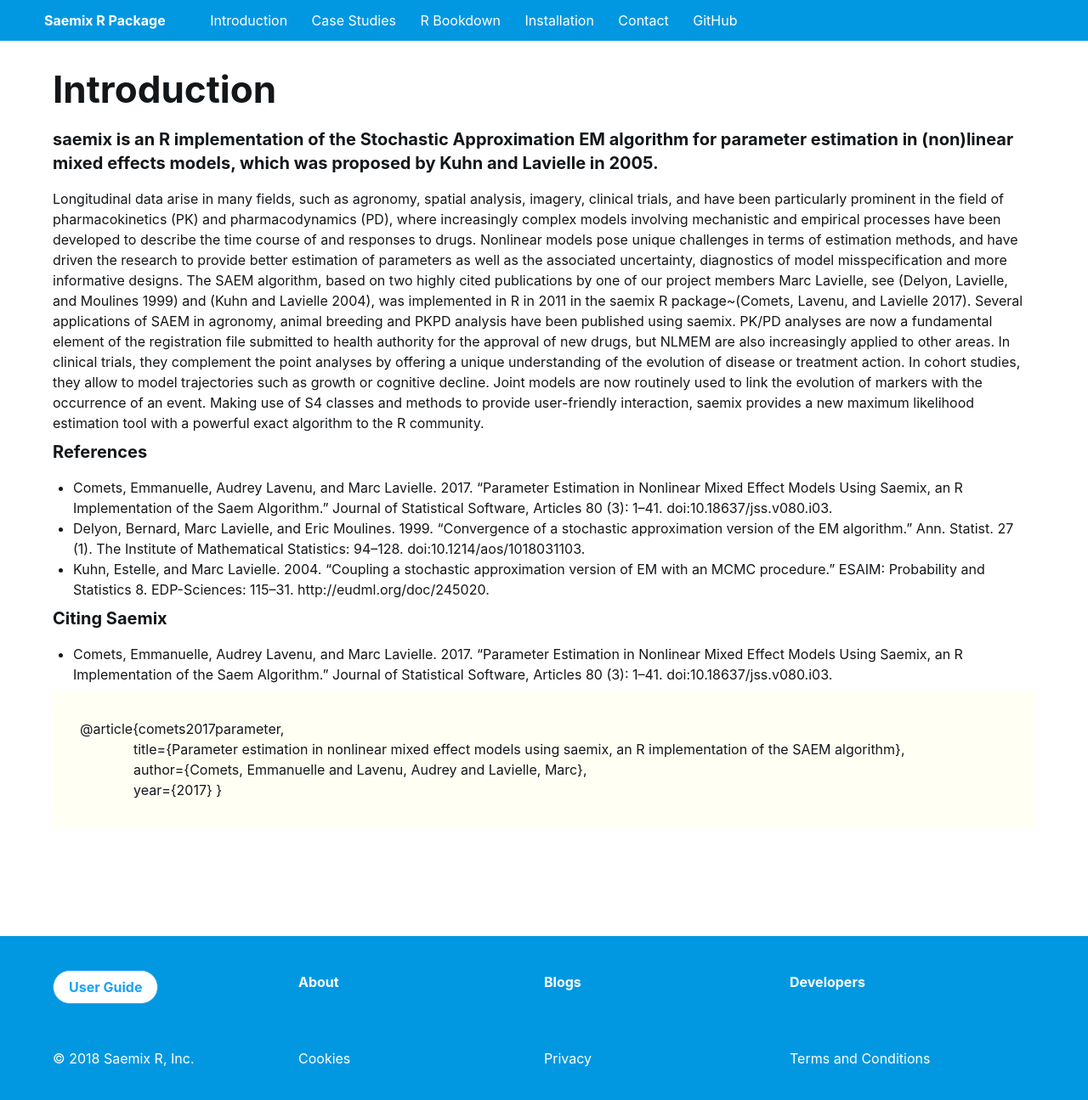
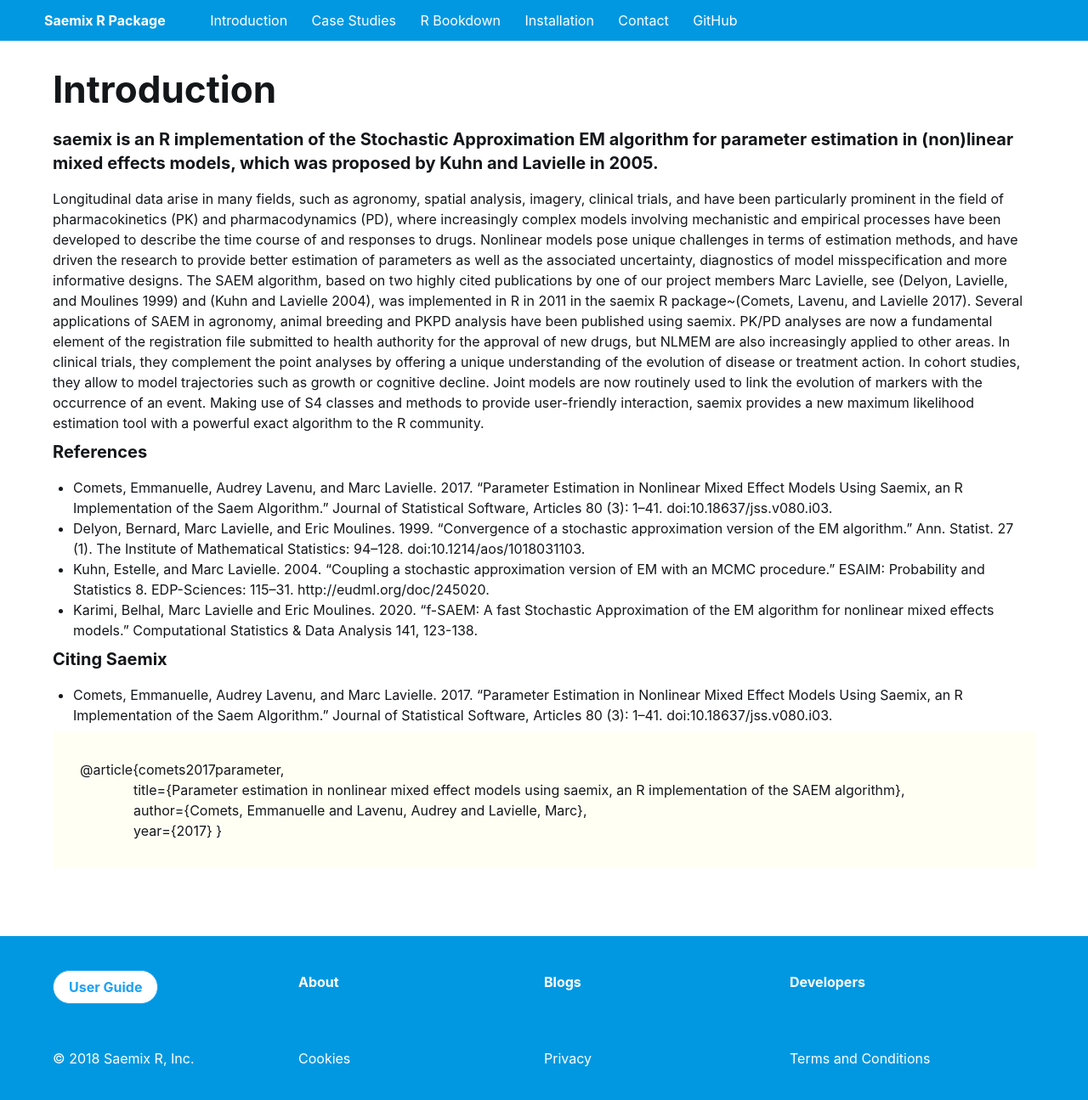
Before and after one commit to saemixr/saemixr.github.io, a Jekyll site: the page built from introduction.html, in a window 1280 px wide and 1300 px high. Shown: the top 1295 px of the window at 85% size. Built offline with Jekyll 4.4.1, drawn with Linux system fonts in a browser that asks for light colours.

Commit message:
maj intro

```diff
--- a/introduction.html
+++ b/introduction.html
@@ -25,7 +25,8 @@
     <ul>
       <li>Comets, Emmanuelle, Audrey Lavenu, and Marc Lavielle. 2017. “Parameter Estimation in Nonlinear Mixed Effect Models Using Saemix, an R Implementation of the Saem Algorithm.” Journal of Statistical Software, Articles 80 (3): 1–41. doi:10.18637/jss.v080.i03.</li>
       <li>Delyon, Bernard, Marc Lavielle, and Eric Moulines. 1999. “Convergence of a stochastic approximation version of the EM algorithm.” Ann. Statist. 27 (1). The Institute of Mathematical Statistics: 94–128. doi:10.1214/aos/1018031103.</li>
-      <li>Kuhn, Estelle, and Marc Lavielle. 2004. “Coupling a stochastic approximation version of EM with an MCMC procedure.” ESAIM: Probability and Statistics 8. EDP-Sciences: 115–31. http://eudml.org/doc/245020.<//p></li>
+      <li>Kuhn, Estelle, and Marc Lavielle. 2004. “Coupling a stochastic approximation version of EM with an MCMC procedure.” ESAIM: Probability and Statistics 8. EDP-Sciences: 115–31. http://eudml.org/doc/245020.</li>
+      <li>Karimi, Belhal, Marc Lavielle and Eric Moulines. 2020. “f-SAEM: A fast Stochastic Approximation of the EM algorithm for nonlinear mixed effects models.” Computational Statistics & Data Analysis 141, 123-138.</li>
     </ul>
 
     <h2 class="small-margin">Citing Saemix</h2>
```
